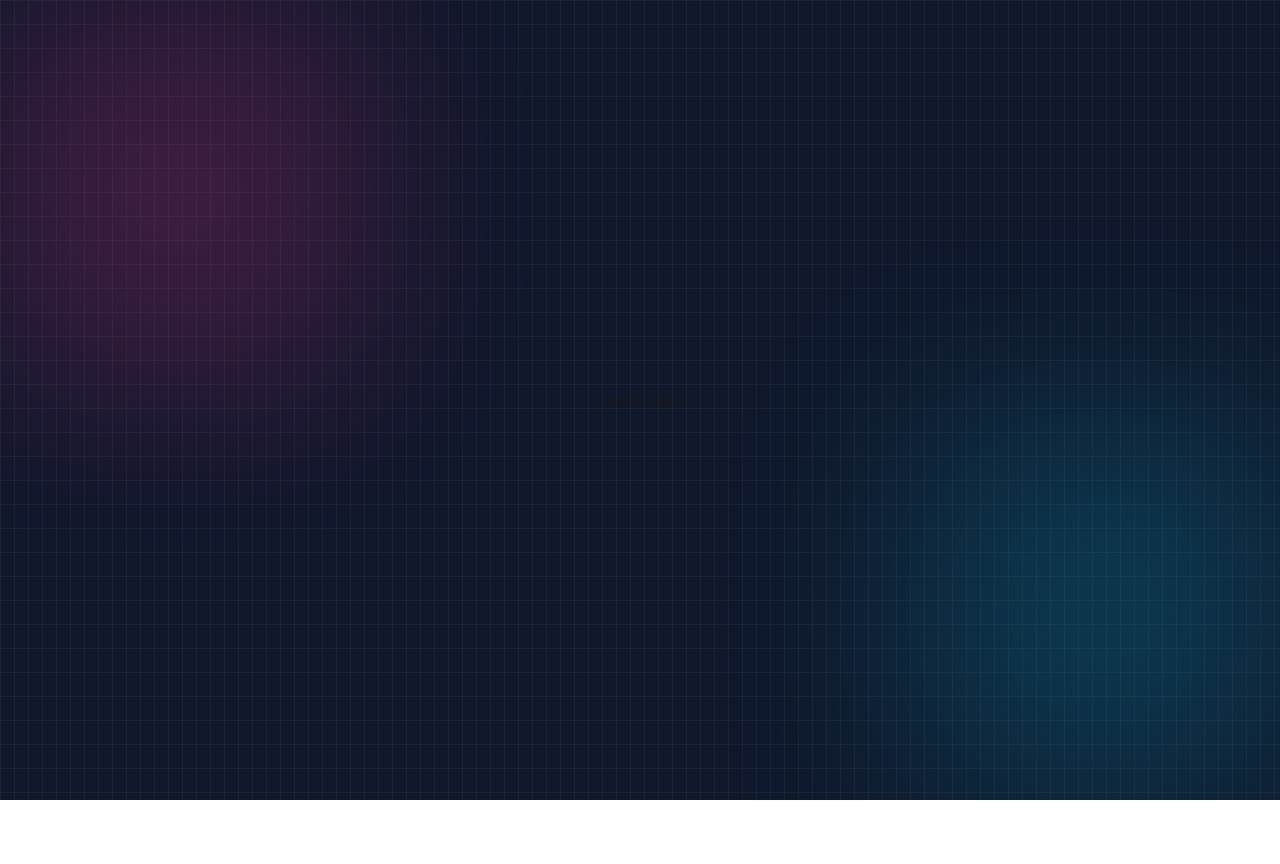
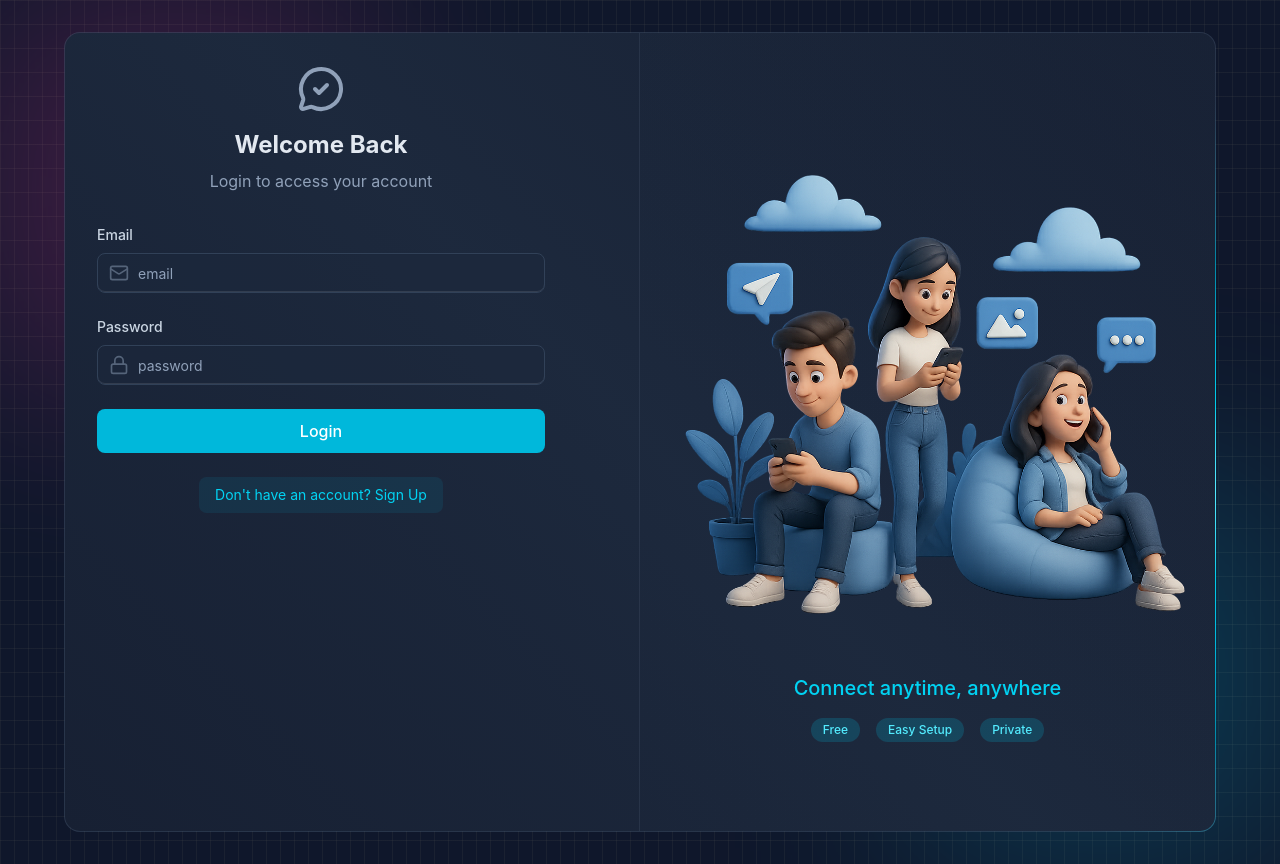
Before and after one commit to Sky-dev44/connectify, a React app in the folder frontend/: page /login in a window 1280 px wide. Before the commit the page ends 800 px from the top, so only its background shows below. Built offline with nearby package versions, Linux system fonts and the light colour scheme; no server answers; the HTML template or start-up script is replaced by a standard one.

Commit message:
Added login page

```diff
--- a/frontend/src/pages/ChatPage.jsx
+++ b/frontend/src/pages/ChatPage.jsx
@@ -1,7 +1,14 @@
 import React from "react";
+import { useAuthStore } from "../store/useAuthStore";
 
 function ChatPage() {
-  return <div>Chat Page</div>;
+  const { logout } = useAuthStore();
+
+  return (
+    <div className="z-10">
+      <button onClick={logout}>Logout</button>
+    </div>
+  );
 }
 
 export default ChatPage;
--- a/frontend/src/pages/LoginPage.jsx
+++ b/frontend/src/pages/LoginPage.jsx
@@ -1,5 +1,124 @@
+import { useState } from "react";
+import { useAuthStore } from "../store/useAuthStore";
+import BorderAnimatedContainer from "../components/BorderAnimatedContainer";
+import { LockIcon, MailIcon, MessageCircleCheckIcon } from "lucide-react";
+import { LoaderIcon } from "react-hot-toast";
+import { Link } from "react-router";
+
 function LoginPage() {
-  return <div>Login Page</div>;
+  const [formData, setFormData] = useState({
+    email: "",
+    password: "",
+  });
+  const { login, isLoggingIn } = useAuthStore();
+
+  const handleSubmit = (e) => {
+    e.preventDefault();
+
+    login(formData);
+  };
+
+  return (
+    <div className="w-full flex items-center justify-center p-4 bg-slate-900">
+      <div className="relative w-full max-w-6xl md:h-[800px] h-[650px]">
+        <BorderAnimatedContainer>
+          <div className="w-full flex flex-col md:flex-row">
+            {/* FORM Column - left side */}
+            <div className="md:w-1/2 p-8 flex-items-center justify-center md:border-r border-slate-600/30">
+              <div className="w-full max-w-md">
+                {/* HEADING TEXT */}
+                <div className="text-center mb-8">
+                  <MessageCircleCheckIcon className="w-12 h-12 mx-auto text-slate-400 mb-4" />
+                  <h2 className="text-2xl font-bold text-slate-200 mb-2">
+                    Welcome Back
+                  </h2>
+                  <p className="text-slate-400">Login to access your account</p>
+                </div>
+
+                {/* FORM */}
+                <form onSubmit={handleSubmit} className="space-y-6">
+                  {/* EMAIL */}
+                  <div>
+                    <label className="auth-input-label">Email</label>
+                    <div className="relative">
+                      <MailIcon className="auth-input-icon" />
+                      <input
+                        type="email"
+                        value={formData.email}
+                        onChange={(e) =>
+                          setFormData({ ...formData, email: e.target.value })
+                        }
+                        className="input"
+                        placeholder="email"
+                      />
+                    </div>
+                  </div>
+
+                  {/* PASSWORD */}
+                  <div>
+                    <label className="auth-input-label">Password</label>
+                    <div className="relative">
+                      <LockIcon className="auth-input-icon" />
+                      <input
+                        type="password"
+                        value={formData.password}
+                        onChange={(e) =>
+                          setFormData({ ...formData, password: e.target.value })
+                        }
+                        className="input"
+                        placeholder="password"
+                      />
+                    </div>
+                  </div>
+
+                  {/* SUBMIT BUTTON */}
+                  <button
+                    className="auth-btn"
+                    type="submit"
+                    disabled={isLoggingIn}
+                  >
+                    {isLoggingIn ? (
+                      <LoaderIcon className="w-full h-5 animate-spin text-center" />
+                    ) : (
+                      "Login"
+                    )}
+                  </button>
+                </form>
+
+                {/* REDIRECT TO LOGIN PAGE */}
+                <div className="mt-6 text-center">
+                  <Link to={"/signup"} className="auth-link">
+                    Don't have an account? Sign Up
+                  </Link>
+                </div>
+              </div>
+            </div>
+
+            {/* FORM - RIGHT SIDE */}
+            <div className="hidden md:w-1/2 md:flex items-center justify-center p-6 bg-gradient-to-bl from-slate-800/20 to-transparent">
+              <div>
+                <img
+                  src="/login.png"
+                  alt="People using mobile devices"
+                  className="w-full h-auto object-contain"
+                />
+                <div className="mt-6 text-center">
+                  <h3 className="text-xl font-medium text-cyan-400">
+                    Connect anytime, anywhere
+                  </h3>
+                  <div className="mt-4 flex justify-center gap-4">
+                    <span className="auth-badge">Free</span>
+                    <span className="auth-badge">Easy Setup</span>
+                    <span className="auth-badge">Private</span>
+                  </div>
+                </div>
+              </div>
+            </div>
+          </div>
+        </BorderAnimatedContainer>
+      </div>
+    </div>
+  );
 }
 
 export default LoginPage;
--- a/frontend/src/pages/SignUpPage.jsx
+++ b/frontend/src/pages/SignUpPage.jsx
@@ -132,7 +132,7 @@
                   </h3>
                   <div className="mt-4 flex justify-center gap-4">
                     <span className="auth-badge">Free</span>
-                    <span className="auth-badge">Easy</span>
+                    <span className="auth-badge">Easy Setup</span>
                     <span className="auth-badge">Private</span>
                   </div>
                 </div>
--- a/frontend/src/store/useAuthStore.js
+++ b/frontend/src/store/useAuthStore.js
@@ -6,6 +6,7 @@
   authUser: null,
   isCheckingAuth: true,
   isSigningUp: false,
+  isLoggingIn: false,
 
   checkAuth: async () => {
     try {
@@ -32,4 +33,29 @@
       set({ isSigningUp: false });
     }
   },
+
+  login: async (data) => {
+    set({ isLoggingIn: true });
+    try {
+      const res = await axiosInstance.post("/auth/login", data);
+      set({ authUser: res.data });
+
+      toast.success("Logged in successfully");
+    } catch (error) {
+      toast.error(error.response.data.message);
+    } finally {
+      set({ isLoggingIn: false });
+    }
+  },
+
+  logout: async () => {
+    try {
+      await axiosInstance.post("/auth/logout");
+      set({ authUser: null });
+      toast.success("Logged out successfully");
+    } catch (error) {
+      toast.error("Error loggin out");
+      console.log("Logout error", error);
+    }
+  },
 }));
```
